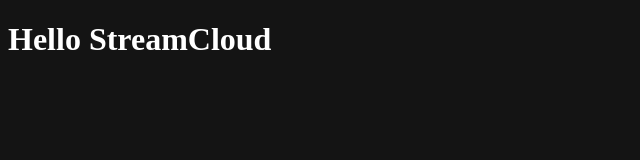
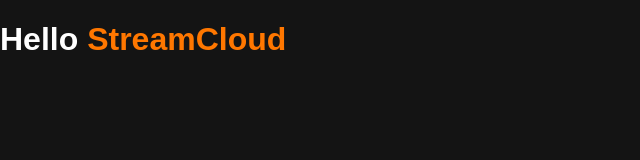
Before and after one commit to SidTheEngineer/StreamCloud, a website: page client/index.html in a window 1280 px wide. Shown: the whole page, without its empty margins (0-640 px from the left). Drawn offline with Linux system fonts and the light colour scheme.

Commit message:
Add babel and frontend js

```diff
--- /dev/null
+++ b/client/app.js
@@ -0,0 +1,3 @@
+window.onload = () => {
+  console.log("Hello StreamCloud");
+}
--- a/client/index.html
+++ b/client/index.html
@@ -2,10 +2,12 @@
 <html lang="en">
   <head>
     <meta charset="utf-8">
+    <meta name="viewport" content="width=device-width, initial-scale=1">
     <link rel="stylesheet" type="text/css" href="style.css">
     <title>StreamCloud</title>
   </head>
   <body>
-    <h1>Hello StreamCloud</h1>
+    <h1>Hello <strong>StreamCloud</strong></h1>
+    <script type="text/javascript" src="app.js"></script>
   </body>
 </html>
--- a/client/style.css
+++ b/client/style.css
@@ -4,9 +4,15 @@
 }
 
 body {
+  margin: 0 auto;
   background-color: rgb(20, 20, 20);
 }
 
 h1 {
+  font-family: sans-serif;
   color: white;
 }
+
+strong {
+  color: #ff7700;
+}
--- a/package.json
+++ b/package.json
@@ -10,9 +10,11 @@
     "socket.io": "^1.7.3"
   },
   "scripts": {
-    "start": "nodemon server/index.js"
+    "build": "babel client -d build",
+    "start": "babel client -d build && nodemon server/index.js"
   },
   "devDependencies": {
+    "babel-cli": "^6.24.0",
     "nodemon": "^1.11.0"
   }
 }
--- a/server/index.js
+++ b/server/index.js
@@ -8,10 +8,7 @@
 
 app.use(express.static(path.join(__dirname, '../client/')));
 
-// io.on('connection', (e) => {
-//   console.log(e);
-// });
-
+// Initial search page.
 app.get('/', (req, res) => {
   res.sendFile(path.join(__dirname, '../client/', 'index.html'));
 });
```
Also changed, not shown: README.md, 2 other files.
